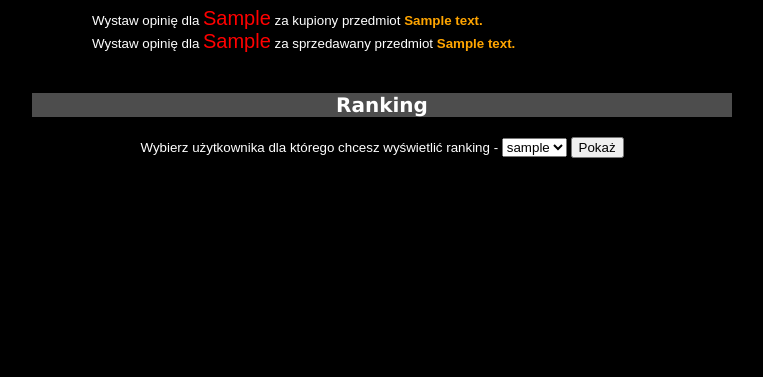
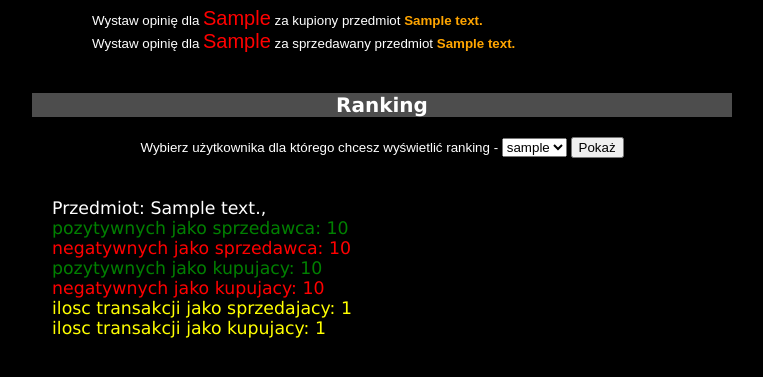
Before and after one commit to seler/commentary, a Django app: template templates/comm/index.html in a window 1280 px wide. Shown: the part 223-600 px from the top of the page, without its empty margins (253-1016 px from the left). Run offline with Django 3.2, Linux system fonts and the light colour scheme; tables that the repository leaves empty hold one stand-in row (values such as "Sample post"); the template is opened without the code that fills it: values that come from a table or form of the project are taken from there, most other values are stand-ins (such as "Sample title", 1, 10 or a date in 2020).

Commit message:
do wrzucenia na serwer brak tylko wybierania usera z listy do wyświetlanych wyników. Rafal to jest nasza wersja na dziś wywal calkiem z serwera wczesniejsza i zaladuj ta ale tak zeby nie polaczylo nic z wczeniejszej wersji

```diff
--- a/static/styles/base.css
+++ b/static/styles/base.css
@@ -126,13 +126,12 @@ tr{
 
 .ranking_01{
 	width:700px;
-	text-align: center;
+	text-align: left;
 	margin: 20px;
-	padding: 0px;
+	padding: 20px;
 	display: block;
-	background:#5D5D5D;
 	font: 67.5% "Lucida Sans Unicode", "Bitstream Vera Sans", "Trebuchet Unicode MS", "Lucida Grande", Verdana, Helvetica, sans-serif;
-	font-size: 10pt;
+	font-size: 13pt;
 }
 
 .menu{
--- a/templates/comm/index.html
+++ b/templates/comm/index.html
@@ -35,21 +35,25 @@
 	<input type="submit" name="Pokaż" value="Pokaż">
 	</form>
 </div>
-<!--
+
 <div class="ranking_01">
  	Przedmiot: {{ comm.description }},<br>
-  	pozytywnych jako sprzedawca: {{ u.a_positive_points }},<br>
-	negatywnych jako sprzedawca: {{ u.a_negative_points }}, <br>
-	pozytywnych jako kupujacy: {{ u.b_positive_points }}, <br>
-	negatywnych jako kupujacy: {{ u.b_negative_points }},<br>
+  	<div style="color: green"> pozytywnych jako sprzedawca: {{ u.a_positive_points }}</div>
+	<div style="color: red"> negatywnych jako sprzedawca: {{ u.a_negative_points }}</div>
+	<div style="color: green"> pozytywnych jako kupujacy: {{ u.b_positive_points }}</div>
+	<div style="color: red"> negatywnych jako kupujacy: {{ u.b_negative_points }}</div>
+	<div style="color: yellow"> ilosc transakcji jako sprzedajacy: {{ u.a_count }}</div>
+	<div style="color: yellow"> ilosc transakcji jako kupujacy: {{ u.b_count }}</div>
+
+</div>
+ <!--
+
 	suma jako sprzedawca: {{ u.a_points }}, <br>
 	suma jako kupujacy: {{ u.b_points }},  <br>
  	suma: {{ u.points }},<br>
-	ilosc transakcji jako sprzedajacy: {{ u.a_count }}<br>
-	ilosc transakcji jako kupujacy: {{ u.b_count }}<br>
-	ilosc transakcji: {{ u.count }}<br>
+
+ 		ilosc transakcji: {{ u.count }}<br>
 	skalowana ocena: {{ u.rating }} <br>
-</div>
-  -->
+   -->
 </div>
 {% endblock %}
--- a/templates/registration/logout.html
+++ b/templates/registration/logout.html
@@ -2,6 +2,6 @@
 {% block title %}Logged out{% endblock %}
 {% block content %}
 <div class="t1">
-<p>Zostałeś poprawnie wylogowany! <a href='{% url auth_login %}'>Zaloguj się ponowieni</a></p>
+<p>Zostałeś poprawnie wylogowany! <a href='{% url auth_login %}'>Zaloguj się ponownie</a></p>
 </div>
 {% endblock %}
```
